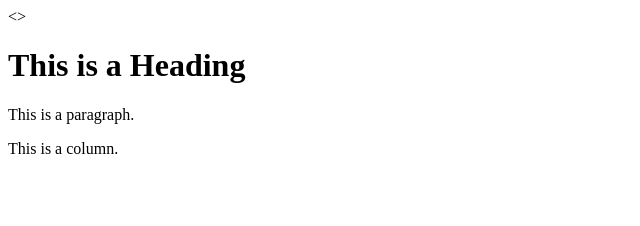
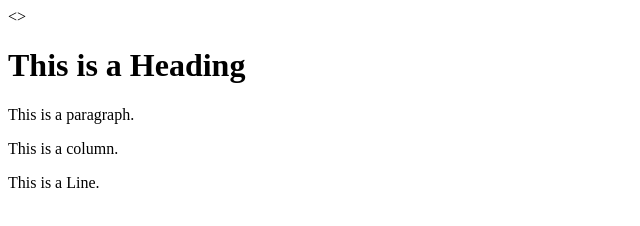
Before and after one commit to guntipraveen/Praveen, a plain HTML site: page index.html in a window 1280 px wide. Shown: the whole page, without its empty margins (0-640 px from the left). Drawn offline with Linux system fonts and the light colour scheme.

Commit message:
This ia a Line

```diff
--- a/index.html
+++ b/index.html
@@ -7,6 +7,7 @@
 <h1>This is a Heading</h1>
 <p>This is a paragraph.</p>
 <p>This is a column.</p>
+<p>This is a Line.</p>
 
 </body>
 </html>
```
